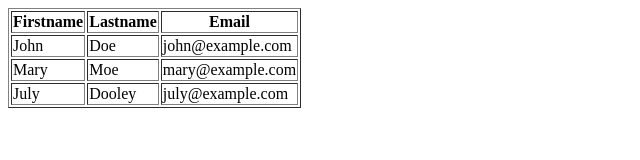
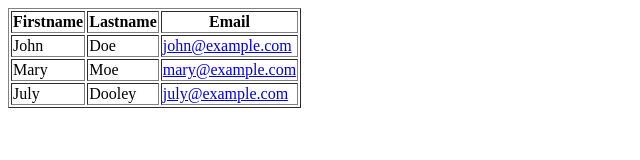
Before and after one commit to giorgi123412/3-Images---Tables, a plain HTML site: page index.html in a window 1280 px wide. Shown: the whole page, without its empty margins (0-640 px from the left). Drawn offline with Linux system fonts and the light colour scheme.

Commit message:
feat(finish tutorial-5): tutorial-5

```diff
--- a/index.html
+++ b/index.html
@@ -9,24 +9,24 @@
 <body>
     <table border="1">
         <tr>
-                <th>Firstname</th>
-                <th>Lastname</th>
-                <th>Email</th>
+            <th>Firstname</th>
+            <th>Lastname</th>
+            <th>Email</th>
         </tr>
         <tr>
             <td>John</td>
             <td>Doe</td>
-            <td>john@example.com</td>
+            <td><a href="https://www.google.com/intl/ka/gmail/about/#">john@example.com</a></td>
         </tr>
         <tr>
             <td>Mary</td>
             <td>Moe</td>
-            <td>mary@example.com</td>
+            <td><a href="https://www.google.com/intl/ka/gmail/about/#">mary@example.com</a></td>
         </tr>
         <tr>
             <td>July</td>
             <td>Dooley</td>
-            <td>july@example.com</td>
+            <td><a href="https://www.google.com/intl/ka/gmail/about/#">july@example.com</a></td>
         </tr>
 
     </table>
```
